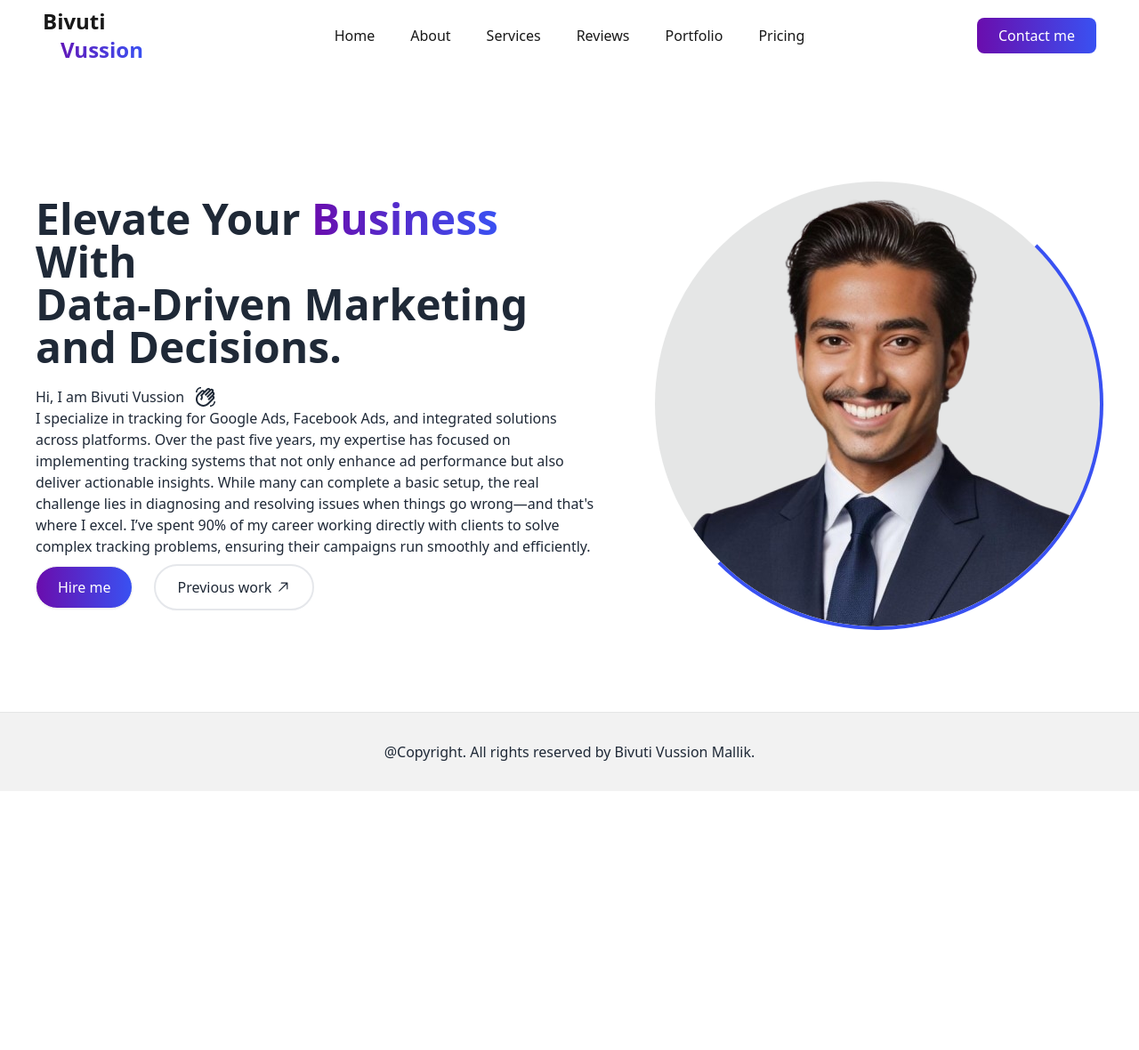
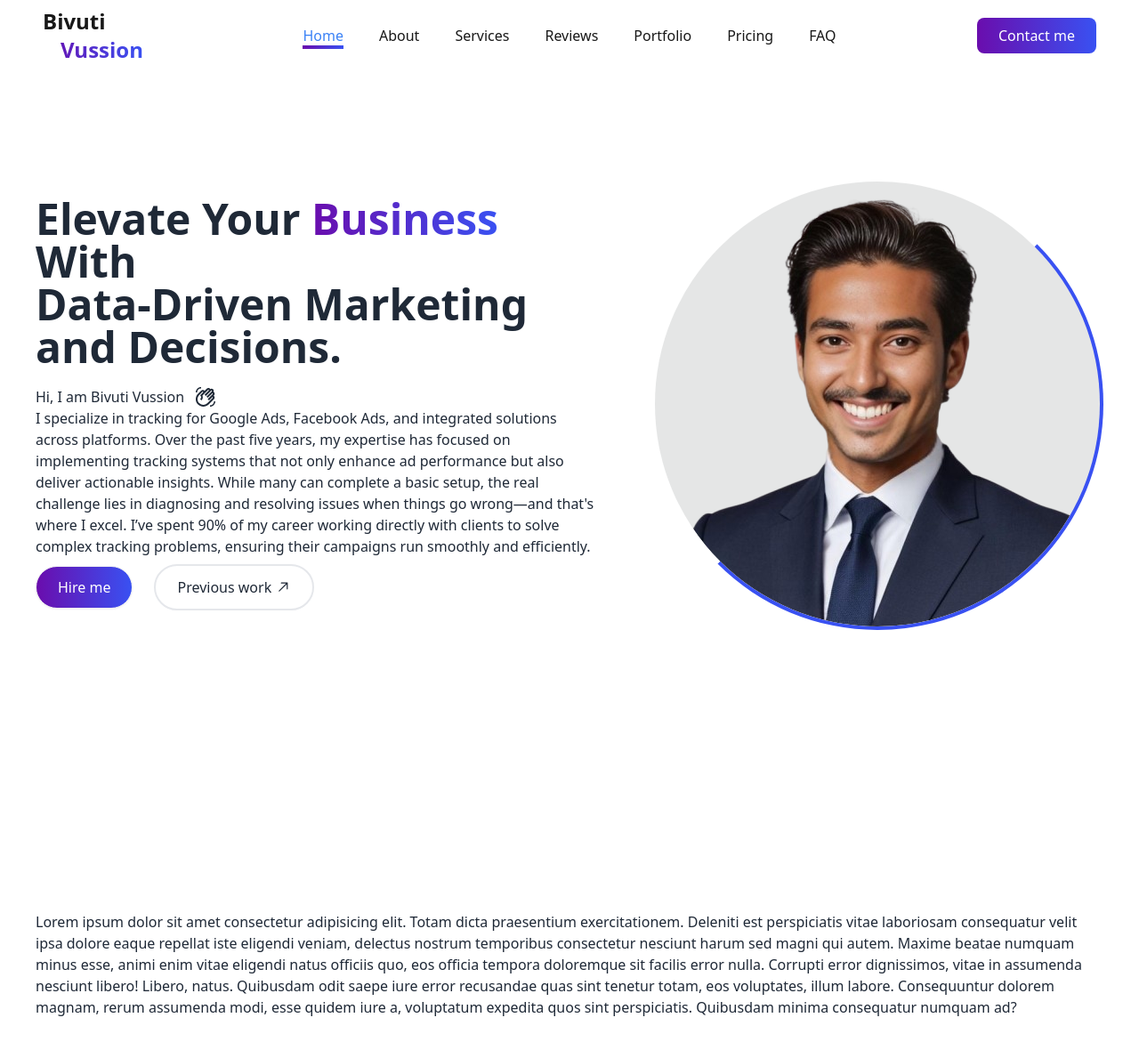
Before and after one commit to Priyanka-Das-Dipa/bivu-portfolio, a React (Vite) app: page / in a window 1280 px wide. Shown: the top 1180 px of the page at 89% size. Before the commit the page ends 889 px from the top, so only its background shows below. Built offline with nearby package versions, Linux system fonts and the light colour scheme.

Commit message:
fixed the layout and working on the faq and contact

```diff
--- a/src/Layout/Main.jsx
+++ b/src/Layout/Main.jsx
@@ -4,9 +4,9 @@
 const Main = () => {
   return (
     <>
-      <div className=" min-h-screen max-w-[1200px] mx-auto">
-        <div className="container">
-        <Navbar />
+      <div className="">
+        <div className="">
+          <Navbar />
           <Outlet></Outlet>
         </div>
       </div>
--- a/src/components/Banner.jsx
+++ b/src/components/Banner.jsx
@@ -3,7 +3,8 @@
 import { RxArrowTopRight } from "react-icons/rx";
 const Banner = () => {
   return (
-    <div className="lg:h-[70vh] md:mt-[7.5rem] mb-7 lg:px-0 px-12">
+    <section className=" min-h-screen max-w-[1200px] mx-auto">
+      <div className="lg:h-[70vh] md:mt-[7.5rem] mb-20 lg:px-0 px-12">
         <div className="flex flex-col lg:flex-row justify-evenly items-center gap-16">
           <div className="flex-1 space-y-2">
             <h1 className="text-3xl md:text-5xl font-bold space-y-2">
@@ -15,7 +16,7 @@
               <br /> Data-Driven Marketing <br /> and Decisions.
             </h1>
 
-          <p className=" ">
+            <p className="">
               <div className="flex items-center gap-3 pt-3">
                 <span>Hi, I am Bivuti Vussion</span>
                 <span>
@@ -25,13 +26,13 @@
               <span>
                 I specialize in tracking for Google Ads, Facebook Ads, and
                 integrated solutions across platforms. Over the past five years,
-              my expertise has focused on implementing tracking systems that not
-              only enhance ad performance but also deliver actionable insights.
-              While many can complete a basic setup, the real challenge lies in
-              diagnosing and resolving issues when things go wrong—and
-              that&apos;s where I excel. I’ve spent 90% of my career working
-              directly with clients to solve complex tracking problems, ensuring
-              their campaigns run smoothly and efficiently.
+                my expertise has focused on implementing tracking systems that
+                not only enhance ad performance but also deliver actionable
+                insights. While many can complete a basic setup, the real
+                challenge lies in diagnosing and resolving issues when things go
+                wrong—and that&apos;s where I excel. I’ve spent 90% of my career
+                working directly with clients to solve complex tracking
+                problems, ensuring their campaigns run smoothly and efficiently.
               </span>
             </p>
 
@@ -58,6 +59,7 @@
           </div>
         </div>
       </div>
+    </section>
   );
 };
 
--- /dev/null
+++ b/src/components/Faq.jsx
@@ -0,0 +1,21 @@
+const Faq = () => {
+  return (
+    <section className=" min-h-screen max-w-[1200px] mx-auto ">
+      <p>
+        Lorem ipsum dolor sit amet consectetur adipisicing elit. Totam dicta
+        praesentium exercitationem. Deleniti est perspiciatis vitae laboriosam
+        consequatur velit ipsa dolore eaque repellat iste eligendi veniam,
+        delectus nostrum temporibus consectetur nesciunt harum sed magni qui
+        autem. Maxime beatae numquam minus esse, animi enim vitae eligendi natus
+        officiis quo, eos officia tempora doloremque sit facilis error nulla.
+        Corrupti error dignissimos, vitae in assumenda nesciunt libero! Libero,
+        natus. Quibusdam odit saepe iure error recusandae quas sint tenetur
+        totam, eos voluptates, illum labore. Consequuntur dolorem magnam, rerum
+        assumenda modi, esse quidem iure a, voluptatum expedita quos sint
+        perspiciatis. Quibusdam minima consequatur numquam ad?
+      </p>
+    </section>
+  );
+};
+
+export default Faq;
--- a/src/components/Navbar.jsx
+++ b/src/components/Navbar.jsx
@@ -1,48 +1,145 @@
+import { useEffect, useState } from "react";
+import { NavLink } from "react-router-dom";
+
 const Navbar = () => {
+  const [activeSection, setActiveSection] = useState("#home");
+
+  useEffect(() => {
+    const handleScroll = () => {
+      const sections = document.querySelectorAll("section");
+      let currentSection = "#home"; // Default section
+
+      sections.forEach((section) => {
+        const rect = section.getBoundingClientRect();
+        if (rect.top <= 100 && rect.bottom >= 100) {
+          currentSection = `#${section.id}`;
+        }
+      });
+
+      setActiveSection(currentSection);
+    };
+
+    window.addEventListener("scroll", handleScroll);
+
+    return () => {
+      window.removeEventListener("scroll", handleScroll);
+    };
+  }, []);
+
   return (
+    // <div className="navbar">
+    //   <div className="navbar-start">
+    //     {/* medium device icon */}
+    //     <div className="dropdown">
+    //       <div tabIndex={0} role="button" className="btn btn-ghost lg:hidden">
+    //         <svg
+    //           xmlns="http://www.w3.org/2000/svg"
+    //           className="h-5 w-5"
+    //           fill="none"
+    //           viewBox="0 0 24 24"
+    //           stroke="currentColor"
+    //         >
+    //           <path
+    //             strokeLinecap="round"
+    //             strokeLinejoin="round"
+    //             strokeWidth="2"
+    //             d="M4 6h16M4 12h8m-8 6h16"
+    //           />
+    //         </svg>
+    //       </div>
+    //       <ul
+    //         tabIndex={0}
+    //         className="menu menu-sm dropdown-content bg-base-100 rounded-box z-[1] mt-3 w-52 p-2 shadow"
+    //       >
+    //         <li>
+    //           <a>Item 1</a>
+    //         </li>
+    //         <li>
+    //           <a>Parent</a>
+    //           <ul className="p-2">
+    //             <li>
+    //               <a>Submenu 1</a>
+    //             </li>
+    //             <li>
+    //               <a>Submenu 2</a>
+    //             </li>
+    //           </ul>
+    //         </li>
+    //         <li>
+    //           <a>Item 3</a>
+    //         </li>
+    //       </ul>
+    //     </div>
+    //     <p className=" text-xl">
+    //       <span className="text-2xl text-[#181818] font-bold ">Bivuti </span>
+    //       <br />
+    //       <span className="text-2xl bg-gradient-to-r from-[#6a0dad] to-[#3951f2] bg-clip-text text-transparent font-bold pl-5 -pt-5">
+    //         Vussion
+    //       </span>
+    //     </p>
+    //   </div>
+    //   <div className="navbar-center hidden lg:flex">
+    //     <ul className="flex gap-10 menu-horizontal px-1 text-[#181818]">
+    //       <li className="relative group">
+    //         <NavLink
+    //           to="/#home"
+    //           className={({ isActive }) =>
+    //             isActive
+    //               ? "font-medium text-blue-500"
+    //               : "font-medium text-[#181818]"
+    //           }
+    //         >
+    //           Home
+    //         </NavLink>
+    //         {/* <a href="#banner" className="font-medium">
+    //           Home
+    //         </a> */}
+    //         <span className="absolute bottom-[-3px] left-0 w-0 h-1 bg-primary-gradient transition-all duration-300 group-hover:w-full"></span>
+    //       </li>
+    //       <li className="relative group">
+    //         <a className="font-medium">About</a>
+    //         <span className="absolute bottom-[-3px] left-0 w-0 h-1 bg-primary-gradient transition-all duration-300 group-hover:w-full"></span>
+    //       </li>
+    //       <li className="relative group">
+    //         <a className="font-medium">Services</a>
+    //         <span className="absolute bottom-[-3px] left-0 w-0 h-1 bg-primary-gradient transition-all duration-300 group-hover:w-full"></span>
+    //       </li>
+    //       <li className="relative group">
+    //         <a className="font-medium">Reviews</a>
+    //         <span className="absolute bottom-[-3px] left-0 w-0 h-1 bg-primary-gradient transition-all duration-300 group-hover:w-full"></span>
+    //       </li>
+    //       <li className="relative group">
+    //         <a className="font-medium">Portfolio</a>
+    //         <span className="absolute bottom-[-3px] left-0 w-0 h-1 bg-primary-gradient transition-all duration-300 group-hover:w-full"></span>
+    //       </li>
+    //       <li className="relative group">
+    //         <a className="font-medium">Pricing</a>
+    //         <span className="absolute bottom-[-3px] left-0 w-0 h-1 bg-primary-gradient transition-all duration-300 group-hover:w-full"></span>
+    //       </li>
+    //       <li className="relative group">
+    //         <NavLink
+    //           to="/#faq"
+    //           className={({ isActive }) =>
+    //             isActive
+    //               ? "font-medium text-blue-500"
+    //               : "font-medium text-[#181818]"
+    //           }
+    //         >
+    //           FAQ
+    //         </NavLink>
+    //         <span className="absolute bottom-[-3px] left-0 w-0 h-1 bg-primary-gradient transition-all duration-300 group-hover:w-full"></span>
+    //       </li>
+    //     </ul>
+    //   </div>
+    //   <div className="navbar-end">
+    //     <button className="bg-primary-gradient px-6 py-2 rounded-lg text-white font-medium text-base">
+    //       Contact me
+    //     </button>
+    //   </div>
+    // </div>
+    <section className="max-w-[1200px] mx-auto">
       <div className="navbar">
         <div className="navbar-start">
-        {/* medium device icon */}
-        <div className="dropdown">
-          <div tabIndex={0} role="button" className="btn btn-ghost lg:hidden">
-            <svg
-              xmlns="http://www.w3.org/2000/svg"
-              className="h-5 w-5"
-              fill="none"
-              viewBox="0 0 24 24"
-              stroke="currentColor"
-            >
-              <path
-                strokeLinecap="round"
-                strokeLinejoin="round"
-                strokeWidth="2"
-                d="M4 6h16M4 12h8m-8 6h16"
-              />
-            </svg>
-          </div>
-          <ul
-            tabIndex={0}
-            className="menu menu-sm dropdown-content bg-base-100 rounded-box z-[1] mt-3 w-52 p-2 shadow"
-          >
-            <li>
-              <a>Item 1</a>
-            </li>
-            <li>
-              <a>Parent</a>
-              <ul className="p-2">
-                <li>
-                  <a>Submenu 1</a>
-                </li>
-                <li>
-                  <a>Submenu 2</a>
-                </li>
-              </ul>
-            </li>
-            <li>
-              <a>Item 3</a>
-            </li>
-          </ul>
-        </div>
           <p className=" text-xl">
             <span className="text-2xl text-[#181818] font-bold ">Bivuti </span>
             <br />
@@ -53,30 +150,36 @@
         </div>
         <div className="navbar-center hidden lg:flex">
           <ul className="flex gap-10 menu-horizontal px-1 text-[#181818]">
-          <li className="relative group">
-            <a className="font-medium">Home</a>
-            <span className="absolute bottom-[-3px] left-0 w-0 h-1 bg-primary-gradient transition-all duration-300 group-hover:w-full"></span>
+            {[
+              { title: "Home", path: "#home" },
+              { title: "About", path: "#about" },
+              { title: "Services", path: "#services" },
+              { title: "Reviews", path: "#reviews" },
+              { title: "Portfolio", path: "#portfolio" },
+              { title: "Pricing", path: "#pricing" },
+              { title: "FAQ", path: "#faq" },
+            ].map((link, index) => (
+              <li className="relative group" key={index}>
+                <NavLink
+                  to={link.path}
+                  className={`font-medium ${
+                    activeSection === link.path
+                      ? "text-blue-500"
+                      : "text-[#181818]"
+                  }`}
+                  onClick={() => setActiveSection(link.path)}
+                >
+                  {link.title}
+                </NavLink>
+                <span
+                  className={`absolute bottom-[-3px] left-0 h-1 bg-primary-gradient transition-all duration-300 ${
+                    activeSection === link.path
+                      ? "w-full"
+                      : "w-0 group-hover:w-full"
+                  }`}
+                ></span>
               </li>
-          <li className="relative group">
-            <a className="font-medium">About</a>
-            <span className="absolute bottom-[-3px] left-0 w-0 h-1 bg-primary-gradient transition-all duration-300 group-hover:w-full"></span>
-          </li>
-          <li className="relative group">
-            <a className="font-medium">Services</a>
-            <span className="absolute bottom-[-3px] left-0 w-0 h-1 bg-primary-gradient transition-all duration-300 group-hover:w-full"></span>
-          </li>
-          <li className="relative group">
-            <a className="font-medium">Reviews</a>
-            <span className="absolute bottom-[-3px] left-0 w-0 h-1 bg-primary-gradient transition-all duration-300 group-hover:w-full"></span>
-          </li>
-          <li className="relative group">
-            <a className="font-medium">Portfolio</a>
-            <span className="absolute bottom-[-3px] left-0 w-0 h-1 bg-primary-gradient transition-all duration-300 group-hover:w-full"></span>
-          </li>
-          <li className="relative group">
-            <a className="font-medium">Pricing</a>
-            <span className="absolute bottom-[-3px] left-0 w-0 h-1 bg-primary-gradient transition-all duration-300 group-hover:w-full"></span>
-          </li>
+            ))}
           </ul>
         </div>
         <div className="navbar-end">
@@ -85,6 +188,7 @@
           </button>
         </div>
       </div>
+    </section>
   );
 };
 
--- /dev/null
+++ b/src/components/contact/Contact.jsx
@@ -0,0 +1,54 @@
+const Contact = () => {
+  return (
+    <section className="hero bg-base-200 min-h-screen">
+      <div className=" min-h-screen max-w-[1200px] mx-auto">
+        <div className="hero-content flex-col lg:flex-row-reverse">
+          <div className="card bg-base-100 w-full max-w-sm shrink-0 shadow-2xl">
+            <form className="card-body">
+              <div className="form-control">
+                <label className="label">
+                  <span className="label-text">Email</span>
+                </label>
+                <input
+                  type="email"
+                  placeholder="email"
+                  className="input input-bordered"
+                  required
+                />
+              </div>
+              <div className="form-control">
+                <label className="label">
+                  <span className="label-text">Password</span>
+                </label>
+                <input
+                  type="password"
+                  placeholder="password"
+                  className="input input-bordered"
+                  required
+                />
+                <label className="label">
+                  <a href="#" className="label-text-alt link link-hover">
+                    Forgot password?
+                  </a>
+                </label>
+              </div>
+              <div className="form-control mt-6">
+                <button className="btn btn-primary">Login</button>
+              </div>
+            </form>
+          </div>
+          <div className="text-center lg:text-left">
+            <h1 className="text-5xl font-bold">Login now!</h1>
+            <p className="py-6">
+              Provident cupiditate voluptatem et in. Quaerat fugiat ut assumenda
+              excepturi exercitationem quasi. In deleniti eaque aut repudiandae
+              et a id nisi.
+            </p>
+          </div>
+        </div>
+      </div>
+    </section>
+  );
+};
+
+export default Contact;
--- a/src/pages/Home.jsx
+++ b/src/pages/Home.jsx
@@ -1,10 +1,14 @@
 import Banner from "../components/Banner";
+import Contact from "../components/contact/Contact";
+import Faq from "../components/Faq";
 
 const Home = () => {
   return (
-    <div>
-      <Banner />
-    </div>
+    <section className="space-y-6">
+      <Banner id="home" />
+      <Faq id="faq" />
+      <Contact />
+    </section>
   );
 };
 
```
Lines whose indentation alone changed are shown as unchanged.
